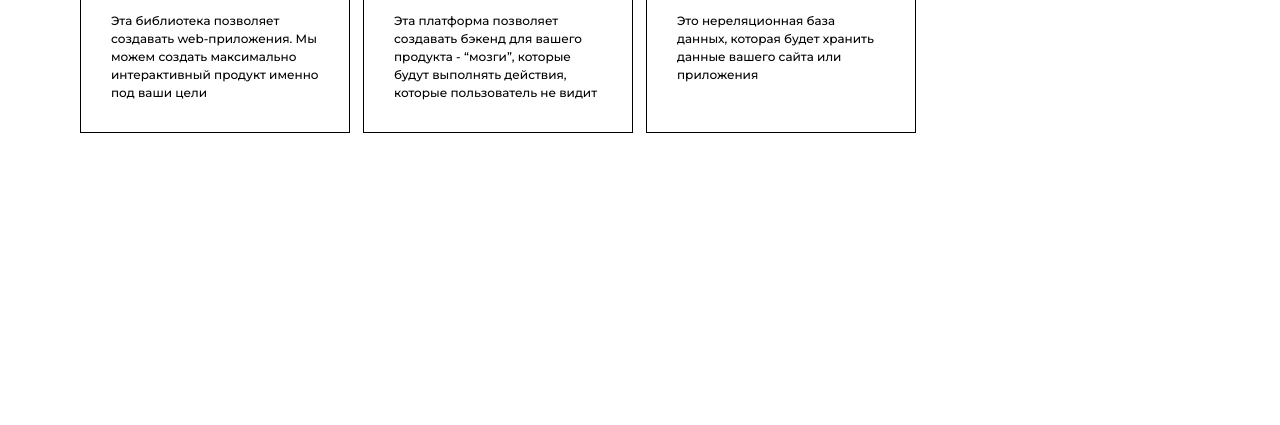
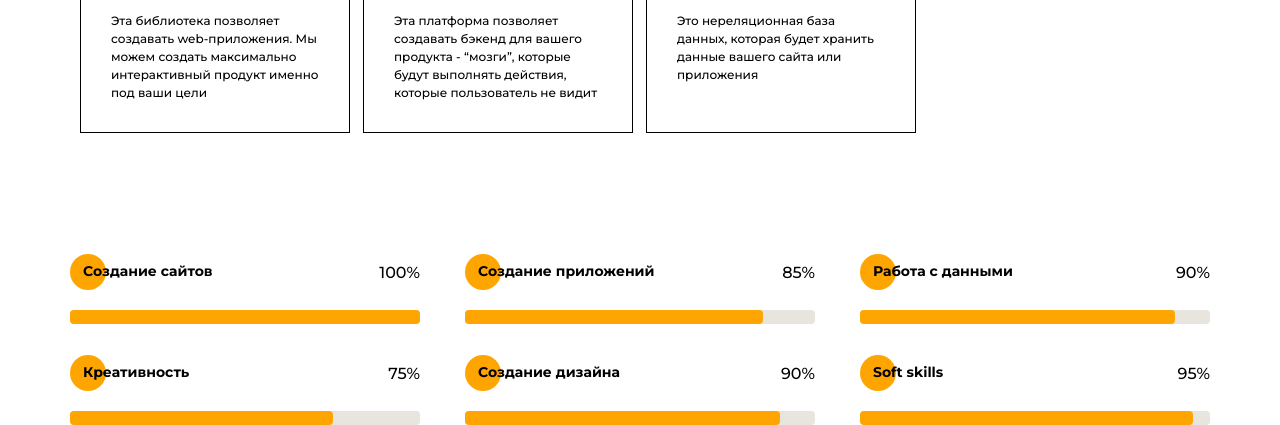
Before and after one commit to danil0110/portfolio_course, a website: page src/index.html in a window 1280 px wide. Shown: the part 2948-3373 px from the top of the page. Before the commit the page ends 3081 px from the top, so only its background shows below. Drawn offline with nearby package versions, Linux system fonts and the light colour scheme; files that its build step writes are made by us from their sources; files whose address does not match are found by name.

Commit message:
Added levels block

```diff
--- a/src/index.html
+++ b/src/index.html
@@ -271,7 +271,9 @@
         <div class="divider"></div>
         <div class="technologies__wrapper">
           <div class="technologies__item">
-            <div class="technologies__item-img"><img src="./icons/skills/html.svg" alt="html" /></div>
+            <div class="technologies__item-img">
+              <img src="./icons/skills/html.svg" alt="html" />
+            </div>
             <h3 class="title title_fz14">HTML5</h3>
             <div class="technologies__item-text">
               Именно он создает каркас вашего сайта или приложения, а пятая версия позволит мне создавать более
@@ -279,7 +281,9 @@
             </div>
           </div>
           <div class="technologies__item">
-            <div class="technologies__item-img"><img src="./icons/skills/css.svg" alt="css" /></div>
+            <div class="technologies__item-img">
+              <img src="./icons/skills/css.svg" alt="css" />
+            </div>
             <h3 class="title title_fz14">CSS3</h3>
             <div class="technologies__item-text">
               Этот язык стилей позволяет мне создавать абсолютно любой внешний вид вашего сайта или приложения. Все
@@ -287,7 +291,9 @@
             </div>
           </div>
           <div class="technologies__item">
-            <div class="technologies__item-img"><img src="./icons/skills/js.svg" alt="js" /></div>
+            <div class="technologies__item-img">
+              <img src="./icons/skills/js.svg" alt="js" />
+            </div>
             <h3 class="title title_fz14">JavaScript</h3>
             <div class="technologies__item-text">
               Этот язык программирования позволяет оживить все что угодно: слайдеры, окна, подсказки, вкладки, получение
@@ -295,7 +301,9 @@
             </div>
           </div>
           <div class="technologies__item">
-            <div class="technologies__item-img"><img src="./icons/skills/jquery.svg" alt="jquery" /></div>
+            <div class="technologies__item-img">
+              <img src="./icons/skills/jquery.svg" alt="jquery" />
+            </div>
             <h3 class="title title_fz14">Jquery</h3>
             <div class="technologies__item-text">
               Библиотека Jquery позволит ускорить разработку. Без необходимости интегрировать в проект мы её не будем,
@@ -303,7 +311,9 @@
             </div>
           </div>
           <div class="technologies__item">
-            <div class="technologies__item-img"><img src="./icons/skills/react.svg" alt="react" /></div>
+            <div class="technologies__item-img">
+              <img src="./icons/skills/react.svg" alt="react" />
+            </div>
             <h3 class="title title_fz14">React</h3>
             <div class="technologies__item-text">
               Эта библиотека позволяет создавать web-приложения. Мы можем создать максимально интерактивный продукт
@@ -311,7 +321,9 @@
             </div>
           </div>
           <div class="technologies__item">
-            <div class="technologies__item-img"><img src="./icons/skills/nodejs.svg" alt="nodejs" /></div>
+            <div class="technologies__item-img">
+              <img src="./icons/skills/nodejs.svg" alt="nodejs" />
+            </div>
             <h3 class="title title_fz14">Node.js</h3>
             <div class="technologies__item-text">
               Эта платформа позволяет создавать бэкенд для вашего продукта - “мозги”, которые будут выполнять действия,
@@ -319,16 +331,74 @@
             </div>
           </div>
           <div class="technologies__item">
-            <div class="technologies__item-img"><img src="./icons/skills/mongodb.svg" alt="mongodb" /></div>
+            <div class="technologies__item-img">
+              <img src="./icons/skills/mongodb.svg" alt="mongodb" />
+            </div>
             <h3 class="title title_fz14">mongoDB</h3>
             <div class="technologies__item-text">
               Это нереляционная база данных, которая будет хранить данные вашего сайта или приложения
             </div>
           </div>
         </div>
+
+        <div class="levels">
+          <div class="levels__item">
+            <div class="levels__item-head">
+              <h3 class="title title_fz14 levels__item-title">Создание сайтов</h3>
+              <div class="levels__item-value">100%</div>
+            </div>
+            <div class="levels__item-progress">
+              <div style="width: 100%" class="levels__item-progress levels__item-progress_filled"></div>
+            </div>
+          </div>
+          <div class="levels__item">
+            <div class="levels__item-head">
+              <h3 class="title title_fz14 levels__item-title">Создание приложений</h3>
+              <div class="levels__item-value">85%</div>
+            </div>
+            <div class="levels__item-progress">
+              <div style="width: 85%" class="levels__item-progress levels__item-progress_filled"></div>
+            </div>
+          </div>
+          <div class="levels__item">
+            <div class="levels__item-head">
+              <h3 class="title title_fz14 levels__item-title">Работа с данными</h3>
+              <div class="levels__item-value">90%</div>
+            </div>
+            <div class="levels__item-progress">
+              <div style="width: 90%" class="levels__item-progress levels__item-progress_filled"></div>
+            </div>
+          </div>
+          <div class="levels__item">
+            <div class="levels__item-head">
+              <h3 class="title title_fz14 levels__item-title">Креативность</h3>
+              <div class="levels__item-value">75%</div>
+            </div>
+            <div class="levels__item-progress">
+              <div style="width: 75%" class="levels__item-progress levels__item-progress_filled"></div>
+            </div>
+          </div>
+          <div class="levels__item">
+            <div class="levels__item-head">
+              <h3 class="title title_fz14 levels__item-title">Создание дизайна</h3>
+              <div class="levels__item-value">90%</div>
+            </div>
+            <div class="levels__item-progress">
+              <div style="width: 90%" class="levels__item-progress levels__item-progress_filled"></div>
+            </div>
+          </div>
+          <div class="levels__item">
+            <div class="levels__item-head">
+              <h3 class="title title_fz14 levels__item-title">Soft skills</h3>
+              <div class="levels__item-value">95%</div>
+            </div>
+            <div class="levels__item-progress">
+              <div style="width: 95%" class="levels__item-progress levels__item-progress_filled"></div>
+            </div>
+          </div>
+        </div>
       </div>
     </section>
-
     <script src="./js/index.js"></script>
   </body>
 </html>
--- /dev/null
+++ b/src/sass/blocks/_levels.scss
@@ -0,0 +1,33 @@
+.levels {
+  margin-top: 120px;
+  display: grid;
+  grid-template: repeat(2, minmax(70px, auto)) / repeat(3, 1fr);
+  grid-auto-rows: minmax(70px, auto);
+  gap: 30px 45px;
+
+  &__item {
+    padding-top: 8px;
+
+    &-head {
+      display: flex;
+      justify-content: space-between;
+    }
+
+    &-title {
+      position: relative;
+      padding-left: 13px;
+      @include before-circle;
+    }
+
+    &-progress {
+      margin-top: 20px;
+      height: 14px;
+      background-color: #e8e4de;
+      border-radius: 4px;
+
+      &_filled {
+        background-color: $main-color;
+      }
+    }
+  }
+}
--- a/src/sass/style.scss
+++ b/src/sass/style.scss
@@ -45,3 +45,4 @@
 @import './blocks/about';
 @import './blocks/resume';
 @import './blocks/technologies';
+@import './blocks/levels';
```
Also changed, not shown: dist/css/style.min.css, dist/index.html.
